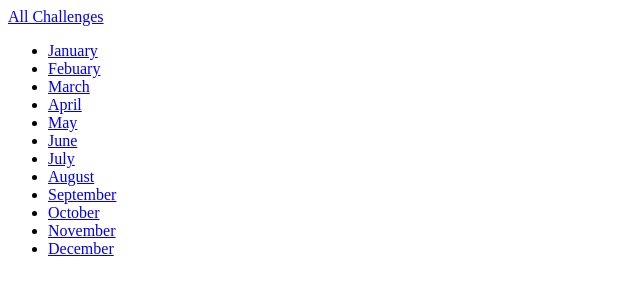
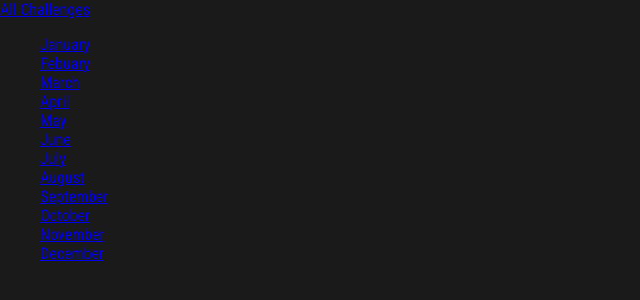
Before and after one commit to Sookyeong0505/second_django, a Django app: page /challenges/ in a window 1280 px wide. Shown: the top 300 px of the page, without its empty margins (0-640 px from the left). Run offline with Django 5.2, Linux system fonts and the light colour scheme.

Commit message:
static 추가하기, static 파일 위치 설정

```diff
--- /dev/null
+++ b/challenges/static/challenges/challenges.css
@@ -0,0 +1,3 @@
+ul {
+    list-style: none;
+}
--- a/challenges/templates/challenges/index.html
+++ b/challenges/templates/challenges/index.html
@@ -1,4 +1,9 @@
 {% extends "base.html" %}
+{% load static %}
+
+{% block css_files %}
+    <link rel="stylesheet" href="{% static "challenges/challenges.css" %}" >
+{% endblock %}
 
 {% block content %}
     {% include "challenges/includes/header.html" %}
--- /dev/null
+++ b/static/styles.css
@@ -0,0 +1,10 @@
+@import url('https://fonts.googleapis.com/css2?family=Roboto+Condensed:wght@400;700&display=swap');
+
+html {
+  font-family: 'Roboto Condensed', sans-serif;
+}
+
+body {
+  margin: 0;
+  background-color: #1a1a1a;
+}
--- a/templates/base.html
+++ b/templates/base.html
@@ -1,3 +1,5 @@
+{% load static %}
+
 <!DOCTYPE html>
 <html lang="ko">
 <head>
@@ -8,6 +10,8 @@
             My Challenges
         {% endblock %}
     </title>
+    <link rel="stylesheet" href="{% static 'styles.css' %}">
+    {% block css_files %}{% endblock %}
 </head>
 <body>
     {% block content %}
```
Also changed, not shown: config/settings.py (+7 -2 lines).
